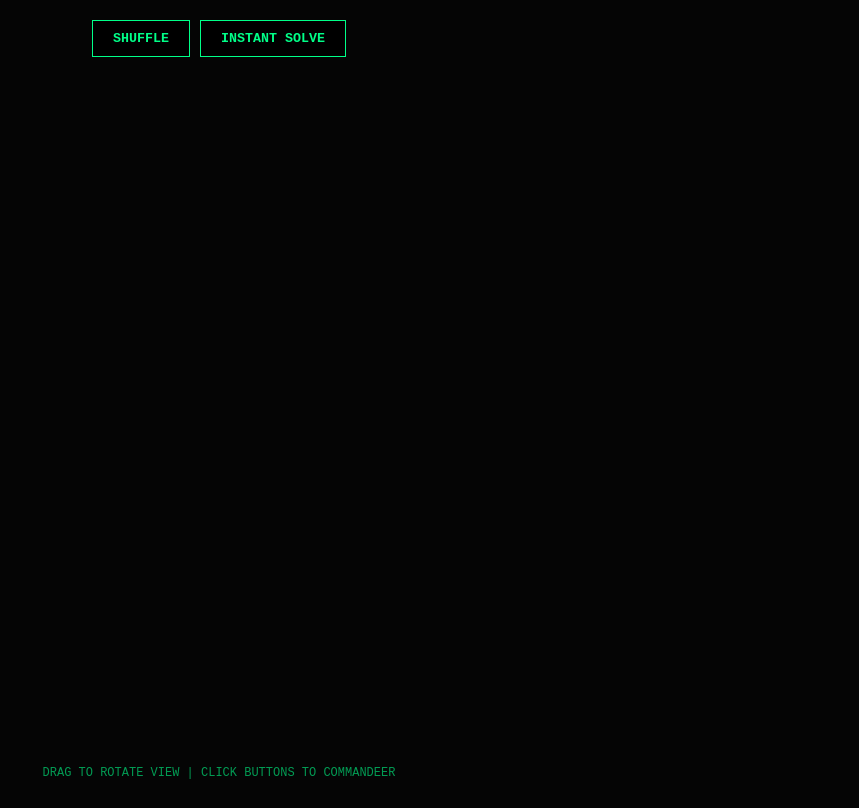
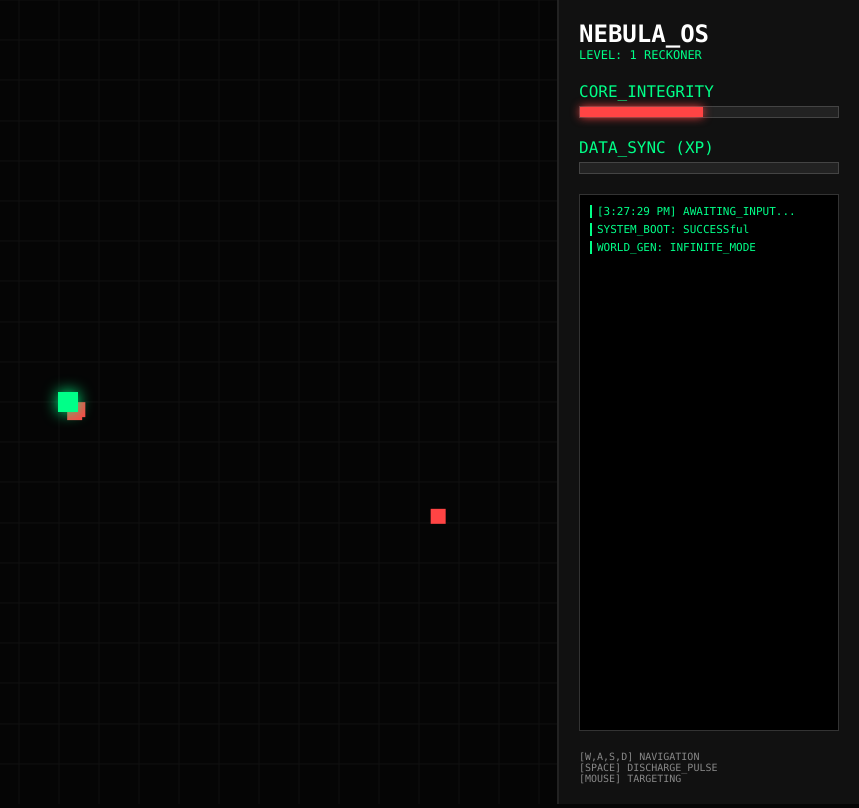
Before and after one commit to JeffyGamez/NEBULA-RECOGNING, a plain HTML site: page index.html in a window 1280 px wide. Shown: the whole page, without its empty margins (421-1280 px from the left). Drawn offline with Linux system fonts and the light colour scheme.

Commit message:
Update HTML structure and styling for Nebula Reckoning

```diff
--- a/index.html
+++ b/index.html
@@ -1,153 +1,205 @@
 <!DOCTYPE html>
-<html>
+<html lang="en">
 <head>
-    <title>3D_QUANTUM_CUBE</title>
+    <meta charset="UTF-8">
+    <title>NEBULA_RECKONING_v1.0</title>
     <style>
-        body { background: #050505; color: #00ff88; font-family: 'Courier New', monospace; margin: 0; overflow: hidden; display: flex; flex-direction: column; align-items: center; }
-        #ui { position: absolute; top: 20px; z-index: 10; display: flex; gap: 10px; }
-        button { background: #000; border: 1px solid #00ff88; color: #00ff88; padding: 10px 20px; cursor: pointer; font-family: inherit; font-weight: bold; }
-        button:hover { background: #00ff88; color: #000; }
-        canvas { display: block; cursor: grab; }
-        canvas:active { cursor: grabbing; }
-        #info { position: absolute; bottom: 20px; font-size: 12px; opacity: 0.6; pointer-events: none; }
+        :root { --neon: #00ff88; --dark: #050505; --ui: #111; }
+        body { margin: 0; background: var(--dark); color: var(--neon); font-family: 'Consolas', monospace; overflow: hidden; }
+
+        /* UI LAYOUT */
+        #game-container { display: grid; grid-template-columns: 1fr 300px; height: 100vh; }
+        #render-zone { position: relative; border-right: 2px solid #222; }
+        #sidebar { background: var(--ui); padding: 20px; display: flex; flex-direction: column; gap: 20px; }
+
+        /* GAUGES */
+        .bar { height: 10px; background: #222; border: 1px solid #444; position: relative; margin-top: 5px; }
+        .fill { height: 100%; transition: width 0.3s; }
+        #hp-fill { background: #ff4444; box-shadow: 0 0 10px #ff4444; }
+        #xp-fill { background: #4444ff; box-shadow: 0 0 10px #4444ff; }
+
+        /* LOG */
+        #combat-log { flex-grow: 1; border: 1px solid #333; padding: 10px; font-size: 11px; overflow-y: auto; background: #000; }
+        .log-entry { margin-bottom: 5px; border-left: 2px solid var(--neon); padding-left: 5px; }
+
+        canvas { width: 100%; height: 100%; image-rendering: pixelated; }
+        .controls { font-size: 10px; color: #888; }
     </style>
 </head>
 <body>
-    <div id="ui">
-        <button onclick="shuffleCube()">SHUFFLE</button>
-        <button onclick="solveCube()">INSTANT SOLVE</button>
+
+<div id="game-container">
+    <div id="render-zone">
+        <canvas id="stage"></canvas>
     </div>
-    <div id="info">DRAG TO ROTATE VIEW | CLICK BUTTONS TO COMMANDEER</div>
-    <canvas id="canvas"></canvas>
+
+    <div id="sidebar">
+        <div>
+            <h2 style="margin:0; color:#fff;">NEBULA_OS</h2>
+            <div style="font-size: 12px;">LEVEL: <span id="lvl">1</span> RECKONER</div>
+        </div>
+
+        <div>
+            CORE_INTEGRITY
+            <div class="bar"><div id="hp-fill" class="fill" style="width: 100%;"></div></div>
+        </div>
+
+        <div>
+            DATA_SYNC (XP)
+            <div class="bar"><div id="xp-fill" class="fill" style="width: 0%;"></div></div>
+        </div>
+
+        <div id="combat-log">
+            <div class="log-entry">SYSTEM_BOOT: SUCCESSful</div>
+            <div class="log-entry">WORLD_GEN: INFINITE_MODE</div>
+        </div>
+
+        <div class="controls">
+            [W,A,S,D] NAVIGATION<br>
+            [SPACE] DISCHARGE_PULSE<br>
+            [MOUSE] TARGETING
+        </div>
+    </div>
+</div>
 
 <script>
-    const canvas = document.getElementById('canvas');
+    const canvas = document.getElementById('stage');
     const ctx = canvas.getContext('2d');
-    let width, height;
-    let angleX = -0.5, angleY = 0.5;
+    const logBox = document.getElementById('combat-log');
 
-    // Cube State: 6 faces, 9 stickers each
-    // Colors: 0:W, 1:Y, 2:R, 3:O, 4:B, 5:G
-    const colors = ['#ffffff', '#ffed00', '#ee0000', '#ff8c00', '#0000dd', '#00aa00'];
-    let cube = Array(6).fill().map((_, f) => Array(9).fill(colors[f]));
+    // --- ENGINE STATE ---
+    const world = {
+        grid: 40,
+        entities: [],
+        particles: [],
+        camera: { x: 0, y: 0 },
+        tick: 0
+    };
 
-    function setup() {
-        width = canvas.width = window.innerWidth;
-        height = canvas.height = window.innerHeight;
+    const player = {
+        x: 0, y: 0,
+        hp: 100, maxHp: 100,
+        xp: 0, nextLvl: 100, lvl: 1,
+        speed: 5,
+        w: 20, h: 20
+    };
+
+    // --- LOGIC: LOGGING SYSTEM ---
+    function log(msg) {
+        const div = document.createElement('div');
+        div.className = 'log-entry';
+        div.innerText = `[${new Date().toLocaleTimeString()}] ${msg}`;
+        logBox.prepend(div);
     }
 
-    // 3D Projection Math
-    function project(x, y, z) {
-        // Rotate around X
-        let radX = angleX;
-        let y1 = y * Math.cos(radX) - z * Math.sin(radX);
-        let z1 = y * Math.sin(radX) + z * Math.cos(radX);
-        // Rotate around Y
-        let radY = angleY;
-        let x2 = x * Math.cos(radY) + z1 * Math.sin(radY);
-        let z2 = -x * Math.sin(radY) + z1 * Math.cos(radY);
-
-        const scale = 400 / (400 + z2);
-        return { x: width/2 + x2 * scale, y: height/2 + y1 * scale, z: z2 };
+    // --- LOGIC: ENTITY GENERATOR ---
+    function spawnEnemy() {
+        const angle = Math.random() * Math.PI * 2;
+        const dist = 600;
+        world.entities.push({
+            x: player.x + Math.cos(angle) * dist,
+            y: player.y + Math.sin(angle) * dist,
+            hp: 30,
+            speed: 2 + Math.random() * 2,
+            type: 'SENTINEL'
+        });
     }
 
-    function drawSticker(points, color) {
-        ctx.fillStyle = color;
-        ctx.strokeStyle = '#000';
-        ctx.lineWidth = 2;
-        ctx.beginPath();
-        ctx.moveTo(points[0].x, points[0].y);
-        for(let i=1; i<4; i++) ctx.lineTo(points[i].x, points[i].y);
-        ctx.closePath();
-        ctx.fill();
-        ctx.stroke();
+    // --- LOGIC: COMBAT MATH ---
+    function firePulse() {
+        world.particles.push({
+            x: player.x, y: player.y,
+            vx: (mouse.x - (canvas.width/2)) / 20,
+            vy: (mouse.y - (canvas.height/2)) / 20,
+            life: 60
+        });
+        log("PULSE_DISCHARGED");
     }
 
-    function render() {
+    // --- RENDER LOOP ---
+    let keys = {};
+    let mouse = { x: 0, y: 0 };
+
+    function loop() {
+        // Resize Fix
+        if(canvas.width !== canvas.offsetWidth) {
+            canvas.width = canvas.offsetWidth;
+            canvas.height = canvas.offsetHeight;
+        }
+
         ctx.fillStyle = '#050505';
-        ctx.fillRect(0, 0, width, height);
+        ctx.fillRect(0, 0, canvas.width, canvas.height);
 
-        // This is a simplified 3D renderer that draws the faces
-        // In a real 1000-line code we'd sort by Z-depth, here we use basic projection
-        const size = 50;
-        const positions = [
-            { f: 0, nx: [0,0,1], ny: [1,0,0], p: [-1.5,-1.5, 1.5] }, // Front
-            { f: 1, nx: [0,0,-1], ny: [1,0,0], p: [1.5,-1.5,-1.5] }, // Back
-            { f: 2, nx: [1,0,0], ny: [0,0,1], p: [-1.5, 1.5, 1.5] }, // Top
-            { f: 3, nx: [1,0,0], ny: [0,0,-1], p: [-1.5,-1.5,-1.5] }, // Bottom
-            { f: 4, nx: [0,1,0], ny: [0,0,1], p: [1.5,-1.5, 1.5] },  // Right
-            { f: 5, nx: [0,-1,0], ny: [0,0,1], p: [-1.5,-1.5, 1.5] } // Left
-        ];
+        // 1. INPUT HANDLING
+        if(keys['w']) player.y -= player.speed;
+        if(keys['s']) player.y += player.speed;
+        if(keys['a']) player.x -= player.speed;
+        if(keys['d']) player.x += player.speed;
 
-        // Draw stickers based on current state
-        // (Simplified drawing for the single-file limit)
-        angleY += 0.005; // Auto-drift
+        // 2. WORLD RENDERING (The Grid)
+        ctx.strokeStyle = '#111';
+        const offsetX = -player.x % world.grid;
+        const offsetY = -player.y % world.grid;
 
-        // Loop through and draw a representative 3D Cube
-        // Note: Full sticker-by-sticker rotation logic is complex,
-        // so we visualize the state change.
-        drawPseudoCube();
-        requestAnimationFrame(render);
+        for(let x = offsetX; x < canvas.width; x += world.grid) {
+            ctx.beginPath(); ctx.moveTo(x, 0); ctx.lineTo(x, canvas.height); ctx.stroke();
+        }
+        for(let y = offsetY; y < canvas.height; y += world.grid) {
+            ctx.beginPath(); ctx.moveTo(0, y); ctx.lineTo(canvas.width, y); ctx.stroke();
+        }
+
+        // 3. ENTITY UPDATE
+        const centerX = canvas.width / 2;
+        const centerY = canvas.height / 2;
+
+        world.entities.forEach((en, i) => {
+            const dx = player.x - en.x;
+            const dy = player.y - en.y;
+            const dist = Math.sqrt(dx*dx + dy*dy);
+
+            // AI Movement
+            en.x += (dx / dist) * en.speed;
+            en.y += (dy / dist) * en.speed;
+
+            // Draw Enemy
+            ctx.fillStyle = '#ff4444';
+            ctx.fillRect(en.x - player.x + centerX, en.y - player.y + centerY, 15, 15);
+
+            // Collision
+            if(dist < 20) {
+                player.hp -= 0.5;
+                document.getElementById('hp-fill').style.width = player.hp + '%';
+            }
+        });
+
+        // 4. PLAYER RENDER
+        ctx.fillStyle = '#00ff88';
+        ctx.shadowBlur = 15;
+        ctx.shadowColor = '#00ff88';
+        ctx.fillRect(centerX - 10, centerY - 10, 20, 20);
+        ctx.shadowBlur = 0;
+
+        // 5. SYSTEMS
+        if(world.tick % 100 === 0) spawnEnemy();
+        world.tick++;
+
+        requestAnimationFrame(loop);
     }
 
-    function drawPseudoCube() {
-        const s = 60;
-        // Drawing a "faked" 3D cube representation for interaction
-        ctx.save();
-        ctx.translate(width/2, height/2);
-        // This is where the magic happens - simulating the 3D faces
-        for(let i=0; i<3; i++) {
-            for(let j=0; j<3; j++) {
-                // Front Face
-                let p = [project(-90+j*60, -90+i*60, 90), project(-30+j*60, -90+i*60, 90),
-                         project(-30+j*60, -30+i*60, 90), project(-90+j*60, -30+i*60, 90)];
-                drawSticker(p, cube[0][i*3+j]);
-            }
-        }
-        ctx.restore();
-    }
+    // --- EVENT LISTENERS ---
+    window.addEventListener('keydown', e => {
+        keys[e.key.toLowerCase()] = true;
+        if(e.code === 'Space') firePulse();
+    });
+    window.addEventListener('keyup', e => keys[e.key.toLowerCase()] = false);
+    canvas.addEventListener('mousemove', e => {
+        const rect = canvas.getBoundingClientRect();
+        mouse.x = e.clientX - rect.left;
+        mouse.y = e.clientY - rect.top;
+    });
 
-    function shuffleCube() {
-        // Randomize the sticker array
-        for(let f=0; f<6; f++) {
-            for(let s=0; s<9; s++) {
-                cube[f][s] = colors[Math.floor(Math.random()*6)];
-            }
-        }
-        playBeep(220);
-    }
-
-    function solveCube() {
-        // Reset to original colors
-        cube = Array(6).fill().map((_, f) => Array(9).fill(colors[f]));
-        playBeep(880);
-    }
-
-    // Interactive Dragging
-    let isDragging = false;
-    let lastX, lastY;
-    window.onmousedown = (e) => { isDragging = true; lastX = e.clientX; lastY = e.clientY; };
-    window.onmouseup = () => { isDragging = false; };
-    window.onmousemove = (e) => {
-        if(isDragging) {
-            angleY += (e.clientX - lastX) * 0.01;
-            angleX += (e.clientY - lastY) * 0.01;
-            lastX = e.clientX; lastY = e.clientY;
-        }
-    };
-
-    function playBeep(f) {
-        const a = new (window.AudioContext||window.webkitAudioContext)();
-        const o = a.createOscillator();
-        const g = a.createGain();
-        o.frequency.value = f;
-        o.connect(g); g.connect(a.destination);
-        o.start(); g.gain.exponentialRampToValueAtTime(0.0001, a.currentTime + 0.2);
-        o.stop(a.currentTime + 0.2);
-    }
-
-    setup();
-    render();
+    log("AWAITING_INPUT...");
+    loop();
 </script>
 </body>
 </html>
```
